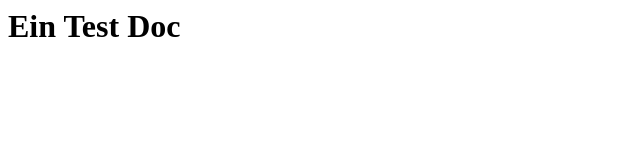
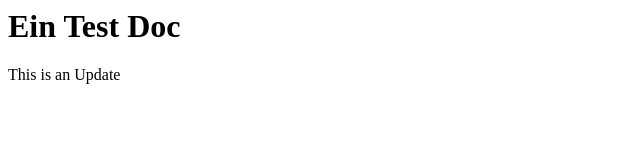
Before and after one commit to fliahu/TryGitHub, a plain HTML site: page index.html in a window 1280 px wide. Shown: the whole page, without its empty margins (0-640 px from the left). Drawn offline with Linux system fonts and the light colour scheme.

Commit message:
one more change

```diff
--- a/index.html
+++ b/index.html
@@ -1,3 +1,6 @@
 <html>
     <h1>Ein Test Doc</h1>
+    <div>
+        <p>This is an Update</p>
+    </div>
 </html>
```
